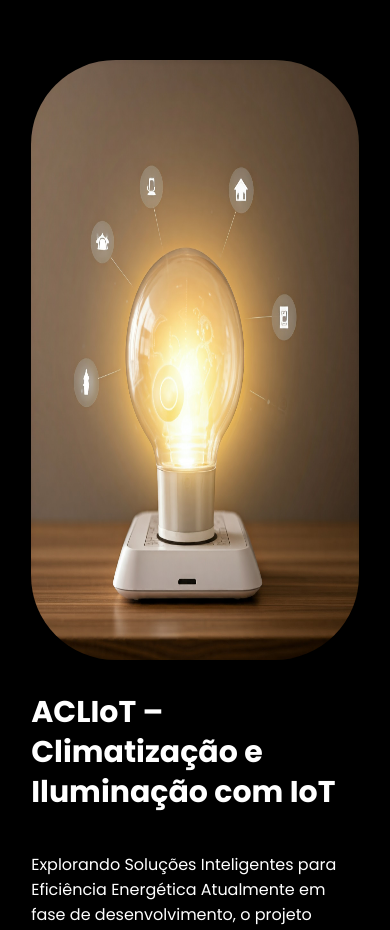
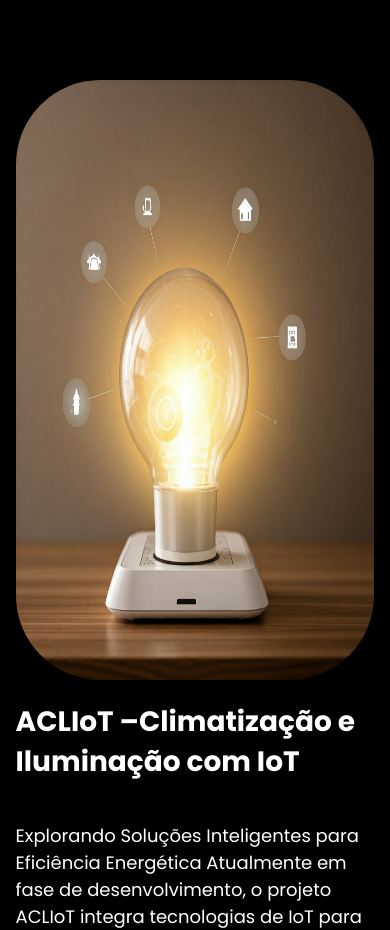
Before and after one commit to Ruansunshine/portfolioAci, a plain HTML site: page index.html in a window 390 px wide. Shown: the part 162-1092 px from the top of the page. Drawn offline with nearby package versions, Linux system fonts and the light colour scheme; a script that the page names is missing.

Commit message:
subindo style alterado

```diff
--- a/style.css
+++ b/style.css
@@ -105,7 +105,7 @@ header nav.menu-desktop ul li {
     z-index: 99999;
     width: 0%;
     overflow: hidden;
-    transition: .5s;
+    transition: width 0.5s ease;
 }
 
 .menu-mobile.abrir-menu{
@@ -418,25 +418,75 @@ footer .line-footer p a {
 
     /* TOPO DO SITE */
 
-    section.topo-do-site .flex {
-        gap: 40px;
+
+
+    section.topo-do-site {
+        padding: 40px 4%;
     }
 
-    section.topo-do-site {
-        padding: 20px 8%;
+    section.topo-do-site .flex {
+        align-items: center;
+        justify-content: center;
+        gap: 90px;
     }
 
     .topo-do-site h1 {
-        font-size: 30px;
-    }
-
+    color: #fff;
+    font-size: 42px;
+    line-height: 40px;
+}
+.topo-do-site .txt-topo-site h1 span {
+    color: #00FF08;
+}
+.topo-do-site .txt-topo-site p {
+    color: #fff;
+    margin: 40px 0;
+}
     .topo-do-site .img-topo-site img {
-        width: 100%;
+        position: relative;
+    animation: flutuar 2s ease-in-out infinite alternate;
+    width: 600px;     /* Defina o tamanho desejado */
+    height: 600px;
     }
 
     /* ESPECIALIDADES */
     section.especiliadades {
         padding: 40px 8%;
+    }
+    @keyframes flutuar {
+        0% {
+            top: 0;
+        }
+
+        100% {
+            top: 30px;
+        }
+    }
+
+    /* MEDIA QUERY PARA TELAS MENORES */
+    @media screen and (max-width: 1020px) {
+        section.topo-do-site .flex {
+            flex-direction: column-reverse; /* Imagem abaixo do texto */
+            gap: 30px; /* Diminui o espaço entre os itens */
+        }
+
+        section.topo-do-site .img-topo-site img {
+            width: 100%; /* A imagem ocupa toda a largura da tela */
+            max-width: 500px; /* Limita a largura da imagem para não ficar gigante */
+            margin: 0 auto; /* Centraliza a imagem */
+        }
+
+        section.topo-do-site h1 {
+            font-size: 30px; /* Ajusta o tamanho da fonte para telas menores */
+        }
+
+        section.topo-do-site .txt-topo-site h1 {
+            font-size: 28px; /* Ajusta o título */
+        }
+
+        section.topo-do-site .txt-topo-site p {
+            font-size: 18px; /* Ajusta o tamanho do parágrafo */
+        }
     }
 
     /* SOBRE */
```
